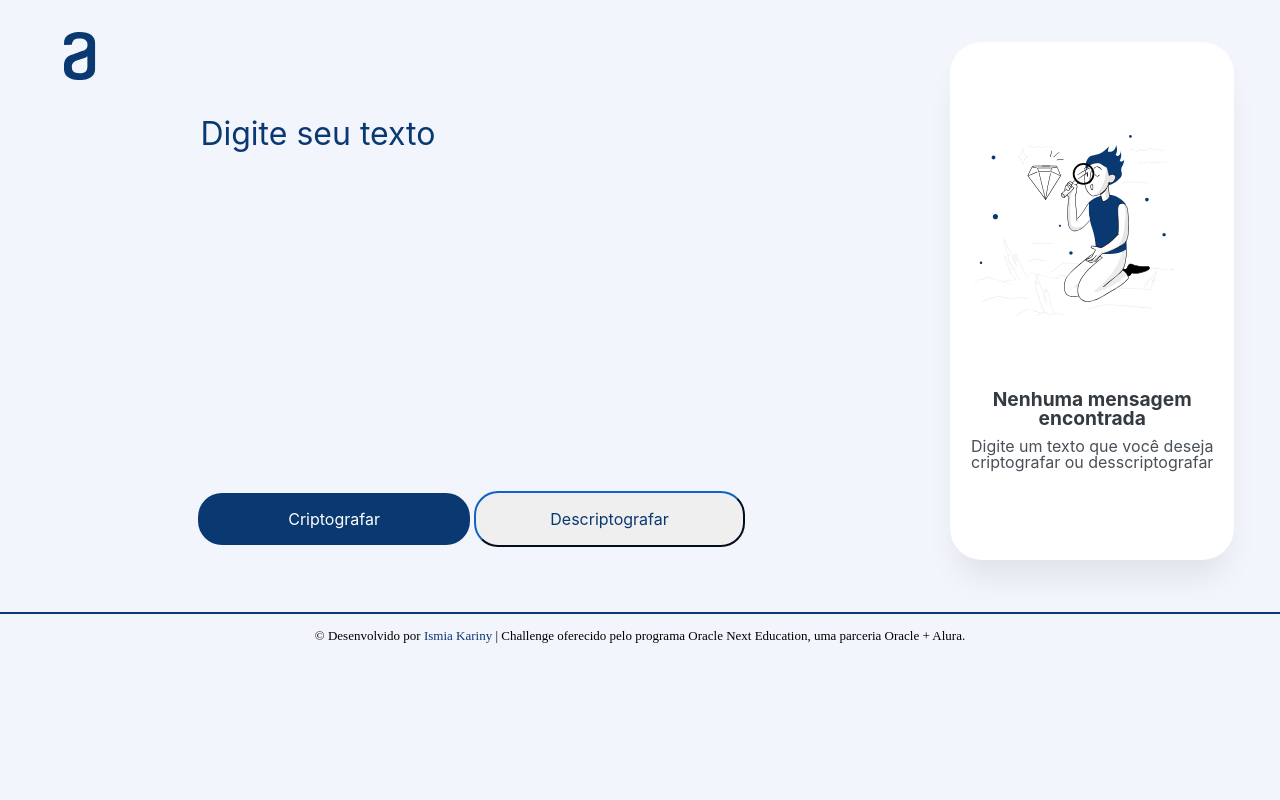
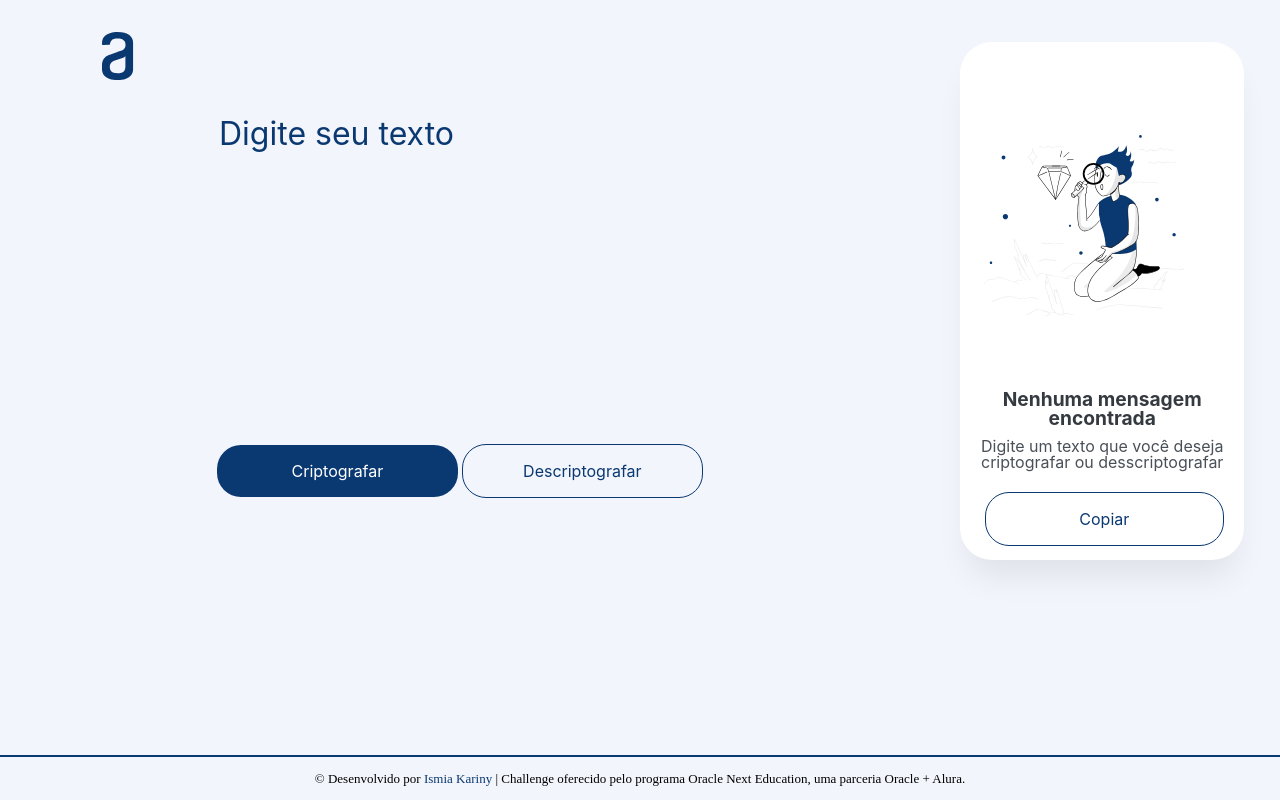
Before and after one commit to ismiakariny/decodificador-one, a plain HTML site: page decodificador-de-texto.html in a window 1280 px wide. Drawn offline with Linux system fonts and the light colour scheme.

Commit message:
Ajustando o design para não ser desconfigurado ao aumentar ou rreduzir o tamanho da exibição da tela

```diff
--- a/decodificador-de-texto.html
+++ b/decodificador-de-texto.html
@@ -2,6 +2,8 @@
 <html lang="pt-br">
 	<head>
 		<meta charset="UTF-8">
+		<meta name="viewport" content="width=device-width">
+
 		<title>Decodificador de Texto</title>
 
 		<link rel="stylesheet" href="reset.css">
@@ -27,7 +29,7 @@
 					<img src="boneco-com-lupa.svg" id="imagem-msg">
 					<h2>Nenhuma mensagem encontrada</h2>
 					<p>Digite um texto que você deseja criptografar ou desscriptografar</p>
-					<button id="botao-copiar" class="invisivel">Copiar</button>
+					<button id="botao-copiar" class="">Copiar</button>
 				</div>
 			</section>
 		</main>
--- a/style.css
+++ b/style.css
@@ -1,9 +1,29 @@
+html {
+    height: 100%;
+    min-height: 100%;
+}
+
 body {
+    display: flex;
+    flex-direction: column;
+    min-height: 100%;
     background-color: #F3F5FC;
 }
 
 header {
-    padding: 2em 4em;
+    position: relative;
+    width: 100%;
+    margin: 0 auto;
+}
+
+h1 {
+    margin: 0 8%;
+    padding: 2em 0;
+}
+
+main {
+    width: 940px;
+    margin: 0 auto;
 }
 
 .campo-de-entrada {
@@ -16,7 +36,7 @@ header {
 
 .entrada-do-texto {
     display: inline-block;
-    margin: 0 15% 10% 15%;
+    margin: 0 15% 10% 0;
     padding-right: 1.5em;
     width: 70%;
     height: 40%;
@@ -30,9 +50,8 @@ header {
 
 .botoes-de-entrada {
     display: block;
-    position: relative;
     vertical-align: baseline;
-    margin: 10% 15%;
+    margin: 10% 15% 10% 0;
     padding-right: 1.5em;
 }
 
@@ -44,6 +63,7 @@ header {
     color: #FFFFFF;
     text-align: center;
     width: 45%;
+    max-width: 20em;
     padding: 1em;
     background: #0A3871;
     border-radius: 24px;
@@ -58,19 +78,21 @@ header {
     color: #0A3871;
     text-align: center;
     width: 45%;
+    max-width: 20em;
     padding: 1em;
     border-radius: 24px;
-    border-color: #0A3871;
+    background: none;
+    border: 1px solid #0A3871;
 }
 
 .campo-de-saida {
     display: block;
     width: 20%;
     position: absolute;
-    margin: 2em 5%;
+    margin: 2.5% auto;
     float: right;
     top: 10px;
-    right: 10px;
+    right: 5%;
 }
 
 #caixa {
@@ -107,6 +129,22 @@ h2 {
     text-align: center;
 }
 
+#botao-copiar {
+    position: absolute;
+    box-sizing: border-box;
+    padding: 1em;
+    margin: 8% 2%;
+    width: 84%;
+    border: 1px solid #0A3871;
+    border-radius: 24px;
+    background: #FFFFFF;
+    font-family: 'Inter';
+    font-size: 1em;
+    font-weight: 400;
+    color: #0A3871;
+    text-align: center;
+}
+
 textarea[name=texto-de-entrada] {
   resize: none;
 }
@@ -128,7 +166,7 @@ textarea::placeholder {
 
 footer {
     display: inline-block;
-    margin: 0;
+    margin-top: auto;
     width: 100%;
     bottom: 1em;
 }
```
